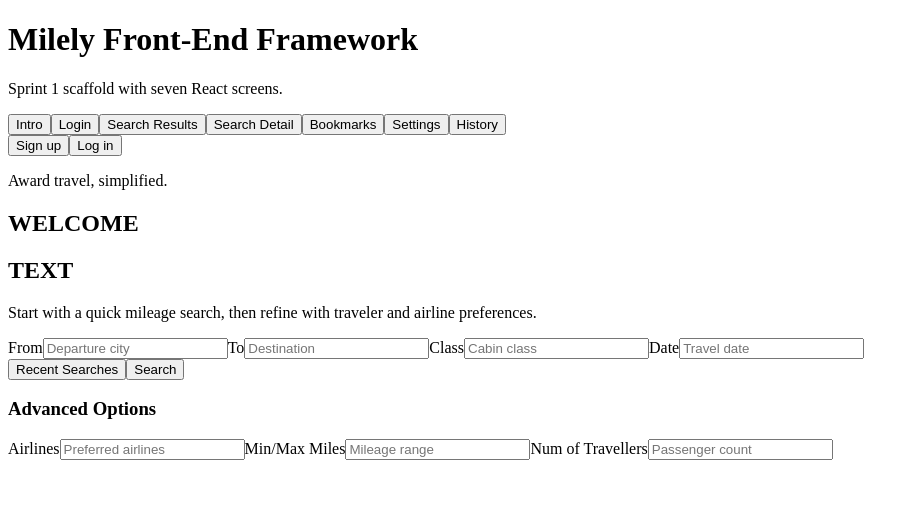
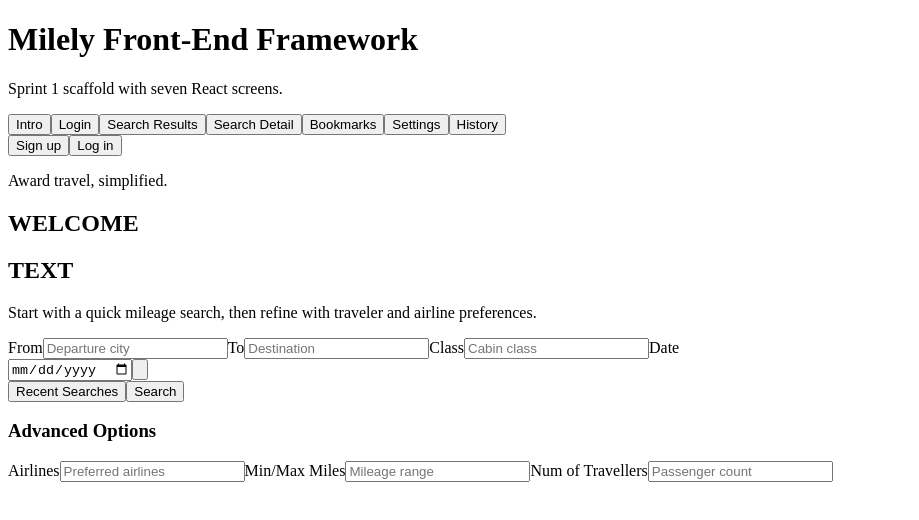
Before and after one commit to agile-students-spring2026/final-macrobiotics, a React (Vite) app in the folder front-end/: page / in a window 1280 px wide. Shown: the top 520 px of the page, without its empty margins (0-919 px from the left). Built offline with nearby package versions, Linux system fonts and the light colour scheme; the HTML template or start-up script is replaced by a standard one.

Commit message:
improved date selector

```diff
--- a/front-end/src/pages/IntroPage.jsx
+++ b/front-end/src/pages/IntroPage.jsx
@@ -1,4 +1,4 @@
-import { useState } from "react";
+import { useRef, useState } from "react";
 
 const ACCOUNT_ACTIONS = [
   { id: "signup", label: "Sign up" },
@@ -8,6 +8,7 @@ const ACCOUNT_ACTIONS = [
 function IntroPage({ onNavigateScreen }) {
   const [accountMode, setAccountMode] = useState("signup");
   const [showRecentSearches, setShowRecentSearches] = useState(false);
+  const dateInputRef = useRef(null);
   const [formValues, setFormValues] = useState({
     from: "",
     to: "",
@@ -32,6 +33,19 @@ function IntroPage({ onNavigateScreen }) {
     if (onNavigateScreen) {
       onNavigateScreen("login");
     }
+  }
+
+  function handleDatePickerOpen() {
+    if (!dateInputRef.current) {
+      return;
+    }
+
+    if (typeof dateInputRef.current.showPicker === "function") {
+      dateInputRef.current.showPicker();
+      return;
+    }
+
+    dateInputRef.current.focus();
   }
 
   return (
@@ -99,13 +113,29 @@ function IntroPage({ onNavigateScreen }) {
 
             <label className="intro-field">
               <span>Date</span>
-              <input
-                name="date"
-                type="text"
-                value={formValues.date}
-                onChange={handleFieldChange}
-                placeholder="Travel date"
-              />
+              <div className="intro-date-input">
+                <input
+                  ref={dateInputRef}
+                  name="date"
+                  type="date"
+                  value={formValues.date}
+                  onChange={handleFieldChange}
+                  aria-label="Travel date"
+                />
+                <button
+                  type="button"
+                  className="intro-date-input__trigger"
+                  onClick={handleDatePickerOpen}
+                  aria-label="Open date picker"
+                >
+                  <svg viewBox="0 0 24 24" aria-hidden="true" focusable="false">
+                    <path
+                      d="M7 2a1 1 0 0 1 1 1v1h8V3a1 1 0 1 1 2 0v1h1.25A2.75 2.75 0 0 1 22 6.75v12.5A2.75 2.75 0 0 1 19.25 22H4.75A2.75 2.75 0 0 1 2 19.25V6.75A2.75 2.75 0 0 1 4.75 4H6V3a1 1 0 0 1 1-1Zm13 8H4v9.25c0 .414.336.75.75.75h14.5a.75.75 0 0 0 .75-.75V10ZM6 6H4.75a.75.75 0 0 0-.75.75V8h16V6.75a.75.75 0 0 0-.75-.75H18v1a1 1 0 1 1-2 0V6H8v1a1 1 0 1 1-2 0V6Zm1.5 6.25h2.25a.75.75 0 0 1 0 1.5H7.5a.75.75 0 0 1 0-1.5Zm0 3.5h2.25a.75.75 0 0 1 0 1.5H7.5a.75.75 0 0 1 0-1.5Zm6.75-3.5h2.25a.75.75 0 0 1 0 1.5h-2.25a.75.75 0 0 1 0-1.5Zm0 3.5h2.25a.75.75 0 0 1 0 1.5h-2.25a.75.75 0 0 1 0-1.5Z"
+                      fill="currentColor"
+                    />
+                  </svg>
+                </button>
+              </div>
             </label>
           </div>
 
--- a/front-end/src/styles.css
+++ b/front-end/src/styles.css
@@ -240,6 +240,68 @@ body {
   border-color: #5c95c4;
   background: #f8fbff;
   box-shadow: 0 0 0 4px rgba(56, 144, 255, 0.12);
+}
+
+.intro-date-input {
+  position: relative;
+}
+
+.intro-date-input input {
+  padding-right: 4.4rem;
+  appearance: none;
+}
+
+.intro-date-input input[type="date"] {
+  color-scheme: light;
+}
+
+.intro-date-input input[type="date"]::-webkit-calendar-picker-indicator {
+  opacity: 0;
+  position: absolute;
+  inset: 0;
+  width: 100%;
+  height: 100%;
+  cursor: pointer;
+}
+
+.intro-date-input__trigger {
+  position: absolute;
+  top: 50%;
+  right: 0.65rem;
+  transform: translateY(-50%);
+  width: 2.85rem;
+  height: 2.85rem;
+  border: 1px solid #b7c6d7;
+  border-radius: 0.85rem;
+  background:
+    linear-gradient(180deg, #f7fbff 0%, #dceaf7 100%);
+  color: #215f92;
+  display: inline-flex;
+  align-items: center;
+  justify-content: center;
+  cursor: pointer;
+  transition:
+    transform 150ms ease,
+    box-shadow 150ms ease,
+    border-color 150ms ease,
+    background-color 150ms ease;
+}
+
+.intro-date-input__trigger:hover {
+  transform: translateY(calc(-50% - 1px));
+  border-color: #8db0cf;
+  box-shadow: 0 10px 18px rgba(31, 106, 165, 0.14);
+}
+
+.intro-date-input__trigger:focus-visible {
+  outline: none;
+  border-color: #5c95c4;
+  box-shadow: 0 0 0 4px rgba(56, 144, 255, 0.16);
+}
+
+.intro-date-input__trigger svg {
+  width: 1.35rem;
+  height: 1.35rem;
 }
 
 .intro-form__actions {
```
